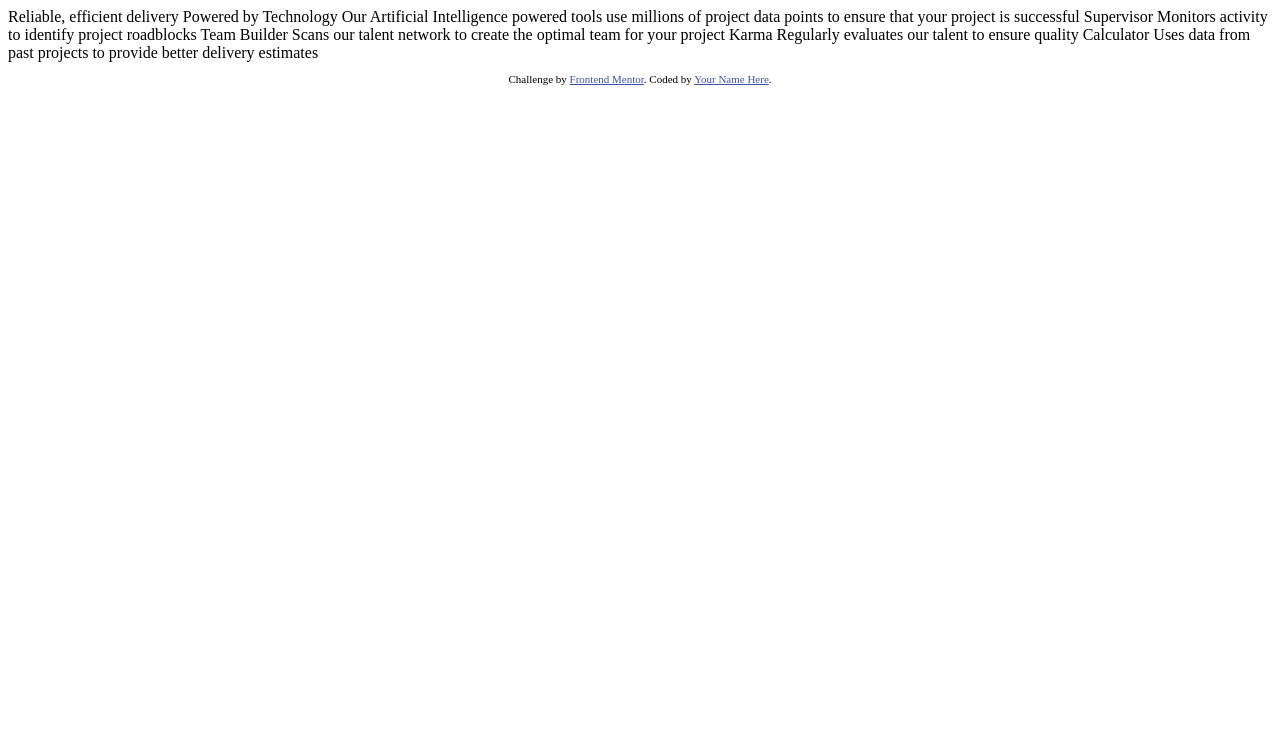
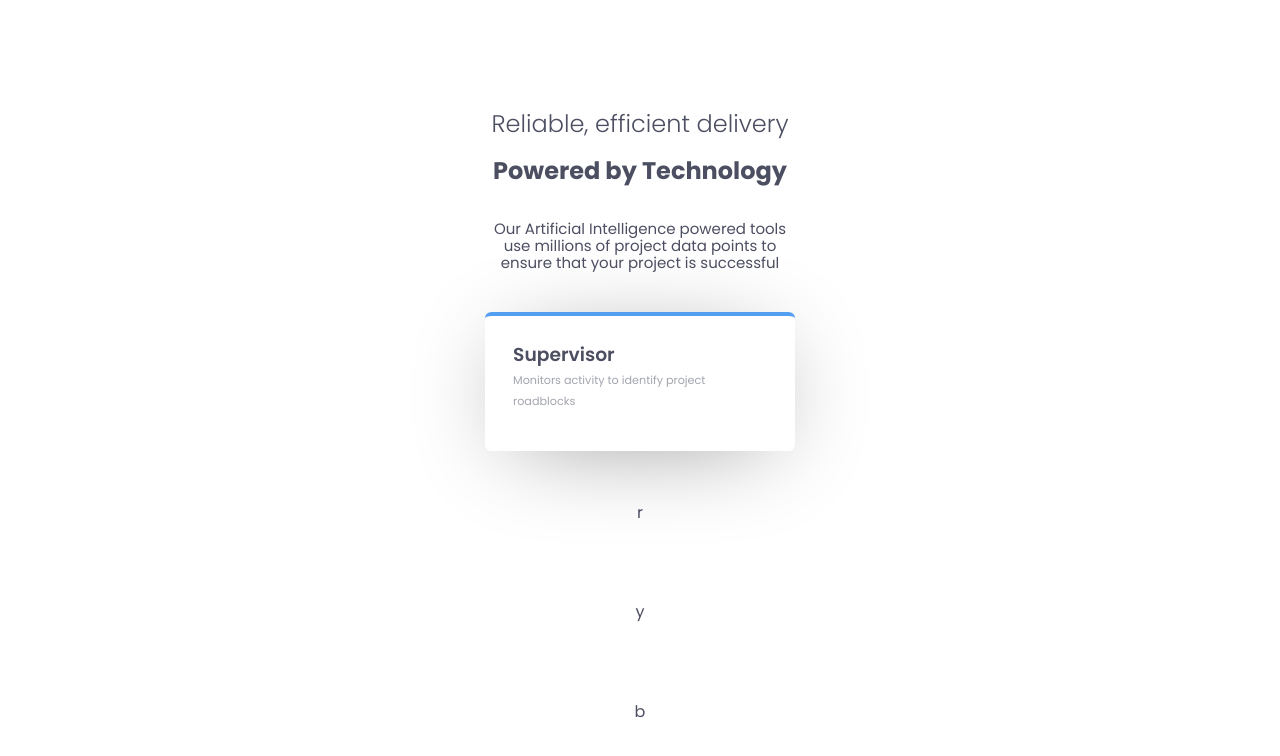
Before and after one commit to HamzeKabi/for-card-feature-section, a plain HTML site: page index.html in a window 1280 px wide. Drawn offline with Linux system fonts and the light colour scheme.

Commit message:
add some features

```diff
--- a/index.html
+++ b/index.html
@@ -2,44 +2,30 @@
 <html lang="en">
 <head>
   <meta charset="UTF-8">
-  <meta name="viewport" content="width=device-width, initial-scale=1.0"> <!-- displays site properly based on user's device -->
+  <meta name="viewport" content="width=device-width, initial-scale=1.0">
+  <meta name="description / author" content="An exercise focused on multicolumn layout creation from frontendmentor.io / Hamze Kabi">
+  <link rel="stylesheet" href="styles/style.css">
+  <title>Four card feature section</title>
 
-  <link rel="icon" type="image/png" sizes="32x32" href="./images/favicon-32x32.png">
-
-  <title>Frontend Mentor | Four card feature section</title>
-
-  <!-- Feel free to remove these styles or customise in your own stylesheet 👍 -->
-  <style>
-    .attribution { font-size: 11px; text-align: center; }
-    .attribution a { color: hsl(228, 45%, 44%); }
-  </style>
+  <!-- font: Poppins -->
+  <link rel="preconnect" href="https://fonts.googleapis.com">
+  <link rel="preconnect" href="https://fonts.gstatic.com" crossorigin>
+  <link href="https://fonts.googleapis.com/css2?family=Poppins:ital,wght@0,100;0,200;0,300;0,400;0,500;0,600;0,700;0,800;0,900;1,100;1,200;1,300;1,400;1,500;1,600;1,700;1,800;1,900&display=swap" rel="stylesheet">
 </head>
 <body>
-
-  Reliable, efficient delivery
-  Powered by Technology
-
-  Our Artificial Intelligence powered tools use millions of project data points
-  to ensure that your project is successful
-
-  Supervisor
-  Monitors activity to identify project roadblocks
-
-  Team Builder
-  Scans our talent network to create the optimal team for your project
-
-  Karma
-  Regularly evaluates our talent to ensure quality
-
-  Calculator
-  Uses data from past projects to provide better delivery estimates
-
-
-  <footer>
-    <p class="attribution">
-      Challenge by <a href="https://www.frontendmentor.io?ref=challenge" target="_blank">Frontend Mentor</a>.
-      Coded by <a href="#">Your Name Here</a>.
-    </p>
-  </footer>
+  <main class="container">
+    <section class="text">
+      <h2 id="text-sec-h2-1">Reliable, efficient delivery</h2>
+      <h2 id="text-sec-h2-2">Powered by Technology</h2>
+      <p>Our Artificial Intelligence powered tools use millions of project data points to ensure that your project is successful</p>
+    </section>
+    <section class="card no1">
+      <h3>Supervisor</h4>
+      <p>Monitors activity to identify project roadblocks</p>
+    </section>
+    <section class="card no2">r</section>
+    <section class="card no3">y</section>
+    <section class="card no4">b</section>
+  </main>
 </body>
 </html>
--- /dev/null
+++ b/styles/style.scss
@@ -0,0 +1,102 @@
+@import "normalize.css";
+
+$red: hsl(0, 78%, 62%);
+$cyan: hsl(180, 62%, 55%);
+$orange: hsl(34, 97%, 64%);
+$blue: hsl(212, 86%, 64%);
+$very-dark-blue: hsl(234, 12%, 34%);
+$grayish-blue: hsl(229, 6%, 66%);;
+$very-light-gray: hsl(0, 0%, 98%);
+
+/*
+similarities
+font of all
+size of boxes
+header of cards except first text
+para of cards except first text
+shadow of box
+mobile:
+ height of box 220px
+ width of box 310px
+
+desktop:
+ height of box 250px
+ width of box 350px
+*/
+
+
+* {
+  box-sizing: border-box;
+}
+
+body {
+  background-color: var(--very-light-gray);
+  display: flex;
+  flex-direction: column;
+  align-items: center;
+
+  .container {
+    display: flex;
+    flex-direction: column;
+    align-items: center;
+    font-family: Poppins;
+    width: 19.375rem;
+    gap: 1.563rem;
+
+    .text {
+      display: flex;
+      flex-direction: column;
+      align-items: center;
+      margin-top: 5.625rem;
+
+      #text-sec-h2-1 {
+        font-weight: 300;
+        color: $very-dark-blue;
+        margin-bottom: 0;
+      }
+
+      #text-sec-h2-2 {
+        color: $very-dark-blue;
+        // margin-bottom: 0;
+      }
+
+      p {
+        color: $very-dark-blue;
+        font-size: 15px;
+        text-align: center;
+      }
+    }
+
+    .card {
+      padding: 1.75rem;
+      color: $very-dark-blue;
+      border-radius: 0.4rem;;
+      box-shadow:
+        0px 13px 100px -30px gray;
+
+        h3 {
+        font-weight: 600;
+        margin-bottom: 0;
+        margin-top: 0;
+      }
+
+      p {
+        font-size: 0.7rem;
+        line-height: 1.3rem;
+        color: $grayish-blue;
+        margin-top: 0.3rem;
+      }
+    }
+
+    .no1 {
+      border-top: 4px solid $blue;
+    }
+  }
+}
+
+
+// @media only screen and (max-width: 376px) {
+//   body {
+//     background-color: black;
+//   }
+// }
```
Also changed, not shown: index-init.html (added, +45 -0 lines), trash.html (added, +14 -0 lines), styles/normalize.css (added), styles/style.css (added), 1 other file.
